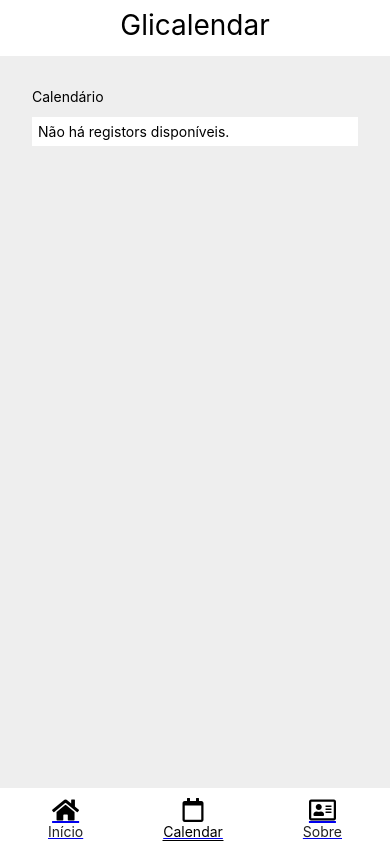
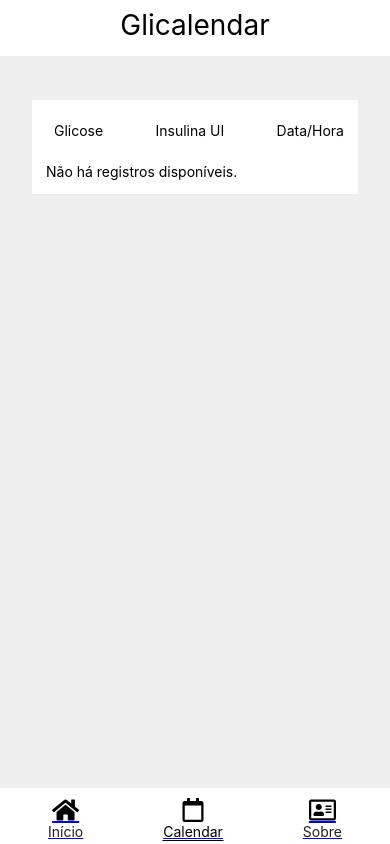
Before and after one commit to msaatkamp/Glicalendar, a React Native app: screen /calendar in a window 390 px wide. Built offline with nearby package versions, Linux system fonts and the light colour scheme.

Commit message:
Styles updates

```diff
--- a/app.json
+++ b/app.json
@@ -10,6 +10,10 @@
     },
     "ios": {
       "bundleIdentifier": "com.msaatkamp.glicalendar"
-    }
+    },
+    "name": "glicalendar",
+    "description": "App to register diabetic measures.",
+    "slug": "glicalendar",
+    "githubUrl": "https://github.com/msaatkamp/Glicalendar"
   }
 }
--- a/src/pages/About/index.js
+++ b/src/pages/About/index.js
@@ -5,8 +5,6 @@ import styled from "styled-components/native";
 const About = () =>{
     return (
         <Content>
-            <Text>-> Sobre</Text>
-
             <FormContent>
 
 
--- a/src/pages/Calendar/index.js
+++ b/src/pages/Calendar/index.js
@@ -8,35 +8,64 @@ const Calendar = () => {
 
     return(
         <Content>
-            <Text>Calendário</Text>
+            <FormContent>
 
-            <FormContent>
-                {measures.length > 0 ? measures.map(e => {
+            <FormData>
+                <GlicoseCell>
+                    <Text>
+                        Glicose
+                    </Text>
+                </GlicoseCell>
+                <GlicoseCell>
+                <Text>
+                    Insulina UI
+                </Text>
+                </GlicoseCell>
+                <GlicoseCell>
+
+                <Text>
+                    Data/Hora
+                </Text>
+                </GlicoseCell>
+            </FormData>
+                {measures.length > 0 ? measures.map((e, i) => {
                     const data = typeof e.data === "object" ? `${e.data.getDate().toString()}/${(e.data.getMonth() + 1).toString()}/${e.data.getFullYear().toString()}` : "HAHA";
                     const hora = `${e.data.getHours() <= "9" ? "0" + e.data.getHours() : e.data.getHours()}:${e.data.getMinutes() <= "9" ? "0" + e.data.getMinutes() : e.data.getMinutes()}`
 
                     return (
-                        <FormData>
+                        <FormData key={i}>
                             <GlicoseCell>
-                                <Text>
+                                <TextSpan color={e.glicose && e.glicose > 160 || e.glicose <= 60 ? "red" : "green"}>
                                     {e.glicose}
-                                </Text>
+                                </TextSpan>
                                 <Text>
                                      mg/dl
                                 </Text>
                             </GlicoseCell>
 
-                            <Text>
-                                {e.insulina} UI
-                            </Text>
+                            <GlicoseCell>
+                            <TextSpan color={e.insulina && e.insulina > 14 ? "red" : "green"}>
+                                {e.insulina}
+                                <TextSpan color="black">
+                                    UI
+                                </TextSpan>
+                            </TextSpan>
+                            </GlicoseCell>
+
+                            <GlicoseCell>
+
                             <Text>
                                 {data} {hora}
                             </Text>
+                            </GlicoseCell>
+
                         </FormData>
                     )
-                }) : <Text>
-                        Não há registors disponíveis.
-                    </Text>}
+                }) : <GlicoseCell>
+                    <Text>
+                        Não há registros disponíveis.
+                    </Text>
+                    </GlicoseCell>}
             </FormContent>
         </Content>
     )
@@ -77,4 +106,8 @@ const GlicoseCell = styled.View`
     justify-content: space-between;
 `
 
+const TextSpan = styled.Text`
+    color: ${(props) => props.color ? props.color : "black"}
+`
+
 export default Calendar
--- a/src/pages/Main/index.js
+++ b/src/pages/Main/index.js
@@ -17,19 +17,19 @@ const RegisterData = () =>{
     const [showBasal, setShowBasal] = useState(false)
 
     const setInsulinaValue = (text) => {
-        if (/^\d+$/.test(text)) {
+        if (/^(\s*|\d+)$/.test(text)) {
             setInsulina(text)
         }
     }
 
     const setGlicoseValue = (text) => {
-        if (/^\d+$/.test(text)) {
+        if (/^(\s*|\d+)$/.test(text)) {
             setGlicose(text)
         }
     }
 
     const setBasalinsulinaValue = (text) => {
-        if (/^\d+$/.test(text)) {
+        if (/^(\s*|\d+)$/.test(text)) {
             setBasalinsulina(text)
         }
     }
@@ -45,8 +45,6 @@ const RegisterData = () =>{
     const hour = `${date.getHours() <= "9" ? "0" + date.getHours() : date.getHours()}:${date.getMinutes() <= "9" ? "0" + date.getMinutes() : date.getMinutes()}`
     return (
         <Content>
-            <Text>-> Início</Text>
-
             <FormContent>
             <FormData>
                 {/* <FontAwesome5 name="calendar" size={24} color="black" onPress={() => setDisplayDate(true)}/> */}
@@ -66,13 +64,13 @@ const RegisterData = () =>{
                 <LabelText>
                     Glicose
                 </LabelText>
-                <TextBox keyboardType="numeric" value={glicose} onChangeText={setGlicoseValue}/>
+                <TextBox keyboardType="numeric" value={glicose} color={glicose && glicose >= 160 || glicose <= 60 ? "red" : "green"} onChangeText={setGlicoseValue}/>
             </FormData>
             <FormData>
                 <LabelText>
                     UL Insulina
                 </LabelText>
-                <TextBox keyboardType="numeric" value={insulina} onChangeText={setInsulinaValue}/>
+                <TextBox keyboardType="numeric" value={insulina} color={insulina && (glicose > 160 && insulina == 0 || (glicose <= 120 && insulina >= 1 || (glicose - insulina * 20) < 80)) ? "red" : "green"} onChangeText={setInsulinaValue}/>
             </FormData>
             </FormContent>
 
@@ -110,20 +108,23 @@ const RegisterData = () =>{
 
 
             <FormContent>
-            <Text> - Últimos registros</Text>
             <FormData>
                 <GlicoseCell>
                     <Text>
                         Glicose
                     </Text>
                 </GlicoseCell>
-
+                <GlicoseCell>
                 <Text>
                     Insulina UI
                 </Text>
+                </GlicoseCell>
+                <GlicoseCell>
+
                 <Text>
                     Data/Hora
                 </Text>
+                </GlicoseCell>
             </FormData>
             {measures.length > 0 && measures.reverse().map((e, i) => {
                     if(i<3) {
@@ -131,22 +132,32 @@ const RegisterData = () =>{
                     const hora = `${e.data.getHours() <= "9" ? "0" + e.data.getHours() : e.data.getHours()}:${e.data.getMinutes() <= "9" ? "0" + e.data.getMinutes() : e.data.getMinutes()}`
 
                     return (
-                        <FormData>
+                        <FormData key={i}>
                             <GlicoseCell>
-                                <Text>
+                                <TextSpan color={e.glicose && e.glicose > 160 || e.glicose <= 60 ? "red" : "green"}>
                                     {e.glicose}
-                                </Text>
+                                </TextSpan>
                                 <Text>
                                      mg/dl
                                 </Text>
                             </GlicoseCell>
 
-                            <Text>
-                                {e.insulina} UI
-                            </Text>
+                            <GlicoseCell>
+                            <TextSpan color={e.insulina && e.insulina > 14 ? "red" : "green"}>
+                                {e.insulina}
+                                <TextSpan color="black">
+                                    UI
+                                </TextSpan>
+                            </TextSpan>
+                            </GlicoseCell>
+
+                            <GlicoseCell>
+
                             <Text>
                                 {data} {hora}
                             </Text>
+                            </GlicoseCell>
+
                         </FormData>
                     )
                 }
@@ -160,10 +171,15 @@ const RegisterData = () =>{
 
 const Content = styled.View`
   display: flex;
-  flex-flow: column wrap;
+  flex-flow: column;
   background-color: #EEE;
   width: 100%;
+  max-width: 100%;
   padding: 16px;
+`
+
+const TextSpan = styled.Text`
+    color: ${(props) => props.color ? props.color : "black"}
 `
 
 const FormContent = styled.View`
@@ -173,6 +189,7 @@ const FormContent = styled.View`
     align-content: flex-start;
     background-color: white;
     width: 100%;
+    max-width: 100%;
     margin-top: 12px;
     padding: 6px;
 `
@@ -181,6 +198,7 @@ const FormData = styled.View`
     padding: 4px;
     margin: 4px;
     width: 100%;
+    max-width: 100%;
     display: flex;
     flex-direction: row;
     justify-content: space-between;
@@ -201,6 +219,7 @@ const LabelText = styled.Text`
     justify-content: space-around;
 `
 
+
 const TextBox = styled.TextInput`
     display: flex;
     border: 1px solid black;
@@ -208,6 +227,7 @@ const TextBox = styled.TextInput`
     flex: 2;
     border-radius: 10px;
     padding: 0px 4px;
+    ${(props) => props.color ? props.color : "black" }
 `
 
 export default RegisterData
```
